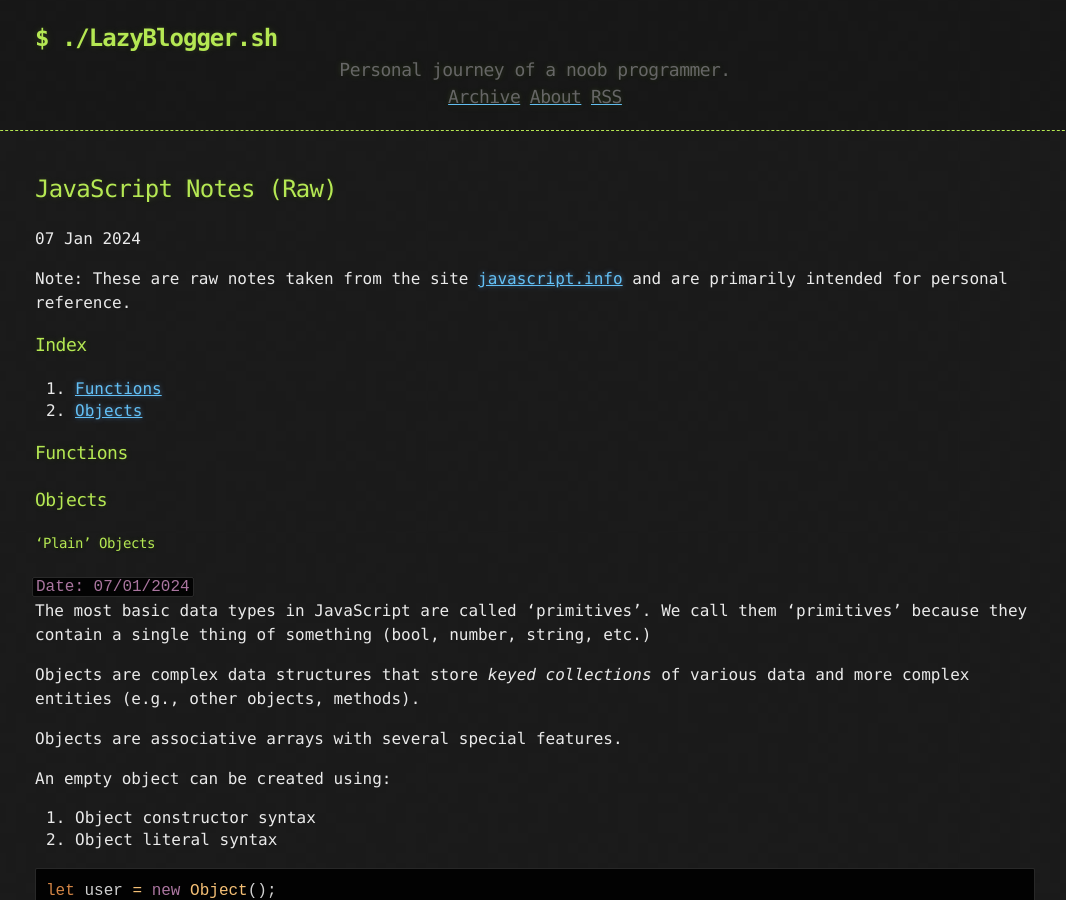
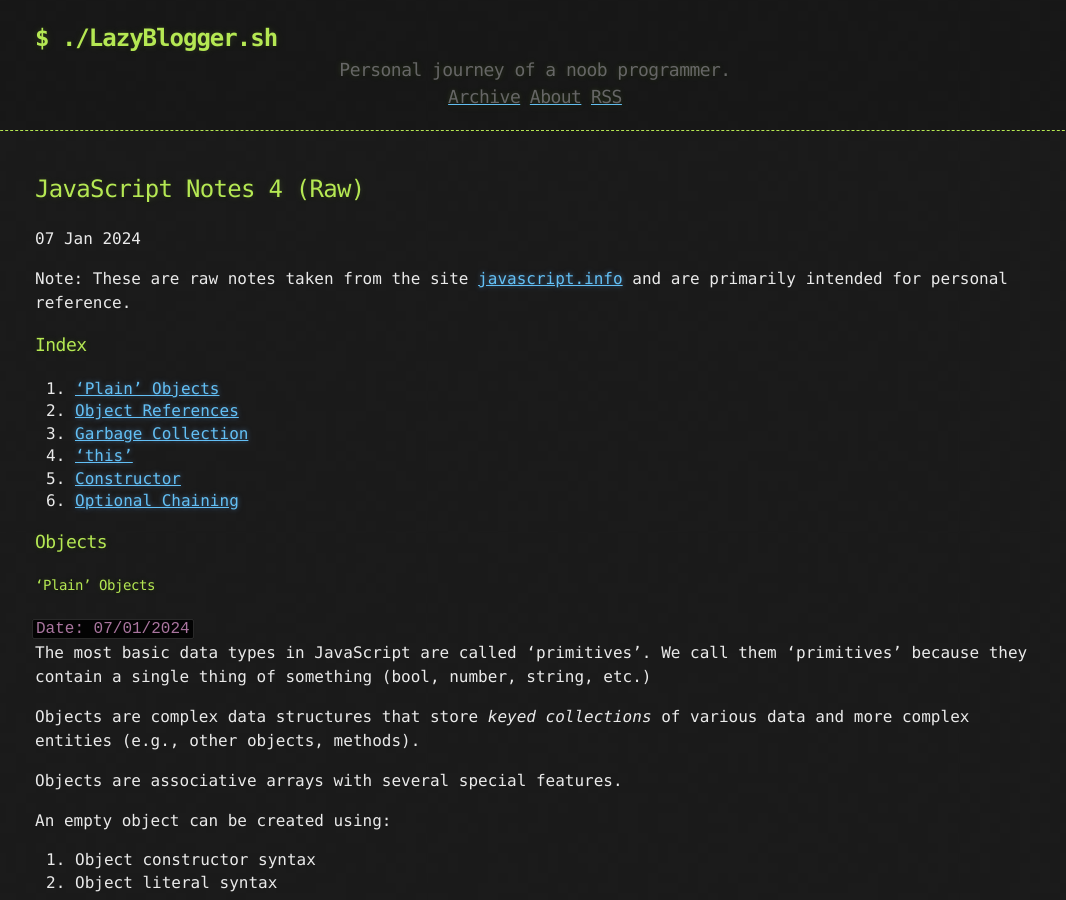
Before and after one commit to miomirparipovic/bytenoir, a Jekyll site: the page built from _posts/javascript/2024-01-07-js-notes.md, in a window 1280 px wide and 900 px high. Shown: the whole window, without its empty margins (105-1171 px from the left). Built offline with Jekyll 4.4.1, drawn with Linux system fonts in a browser that asks for light colours.

Commit message:
modify post

```diff
--- a/_posts/javascript/2024-01-07-js-notes.md
+++ b/_posts/javascript/2024-01-07-js-notes.md
@@ -1,16 +1,18 @@
 ---
-title: JavaScript Notes (Raw)
+title: JavaScript Notes 4 (Raw)
 published: true
 ---
 Note: These are raw notes taken from the site [javascript.info](https://javascript.info) and are primarily intended for personal reference.
 
+
 ### Index
 
-1. [Functions](#functions)
-2. [Objects](#objects)
-
-
-### Functions
+1. ['Plain' Objects](#plain-objects)
+2. [Object References](#object-references)
+3. [Garbage Collection](#garbage-collection)
+4. ['this'](#this)
+5. [Constructor](#constructor)
+6. [Optional Chaining](#optional-chaining)
 
 
 ### Objects
```
